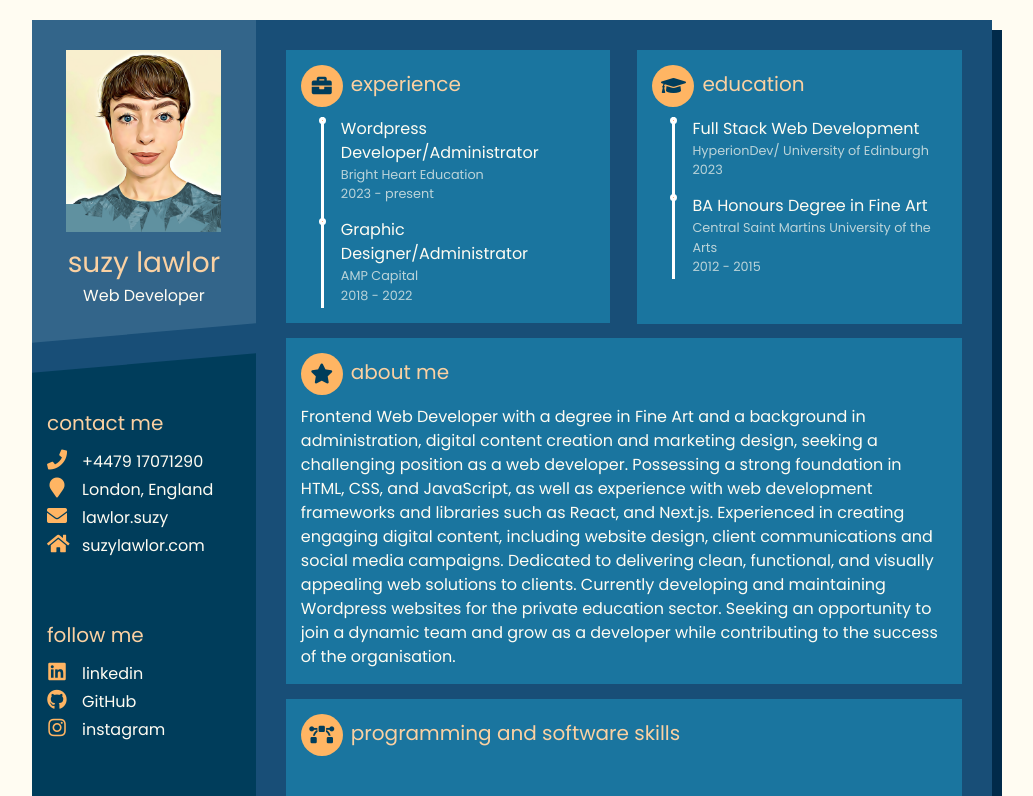
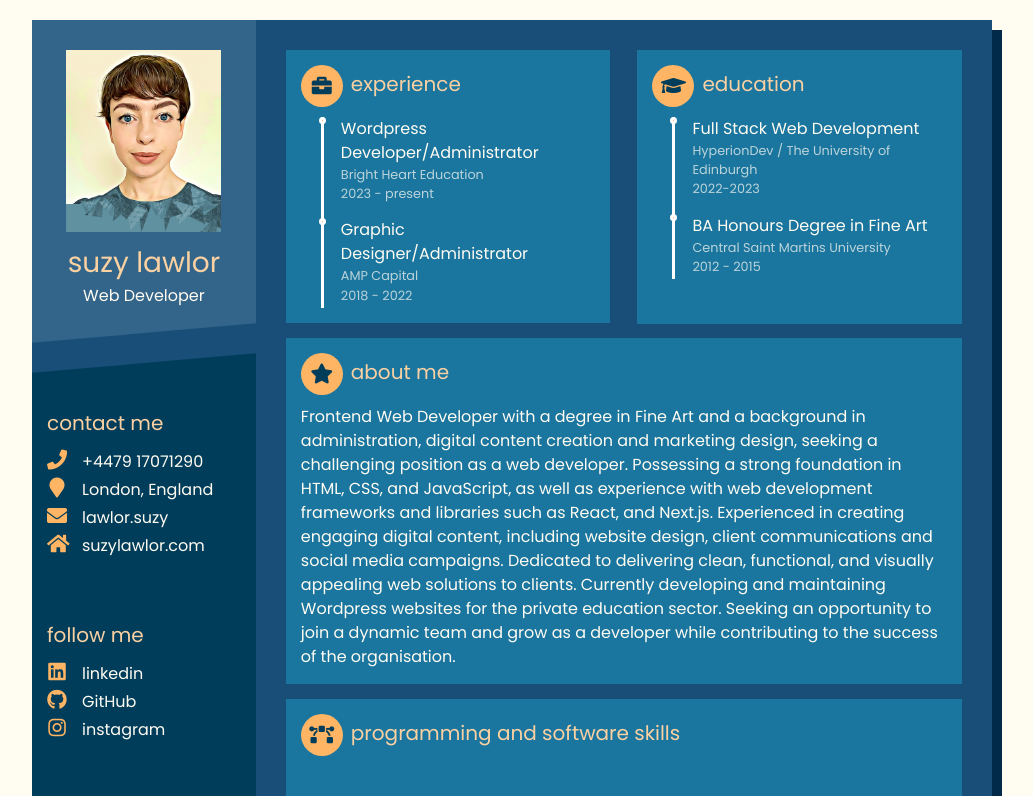
Before and after one commit to suzylawlor/SuzyLawlor_Portfolio, a Next.js app: page /resume in a window 1280 px wide. Shown: the top 796 px of the page, without its empty margins (128-1161 px from the left). Built offline with nearby package versions, Linux system fonts and the light colour scheme.

Commit message:
Add files via upload

```diff
--- a/src/pages/resume.js
+++ b/src/pages/resume.js
@@ -127,12 +127,12 @@ function Resume() {
                 <ul>
                   <li>
                     <span>Full Stack Web Development</span>
-                    <small>HyperionDev/ University of Edinburgh</small>
-                    <small>2023</small>
+                    <small>HyperionDev / The University of Edinburgh</small>
+                    <small>2022-2023</small>
                   </li>
                   <li>
                     <span>BA Honours Degree in Fine Art</span>
-                    <small>Central Saint Martins University of the Arts</small>
+                    <small>Central Saint Martins University</small>
                     <small>2012 - 2015</small>
                   </li>
                 </ul>
```
